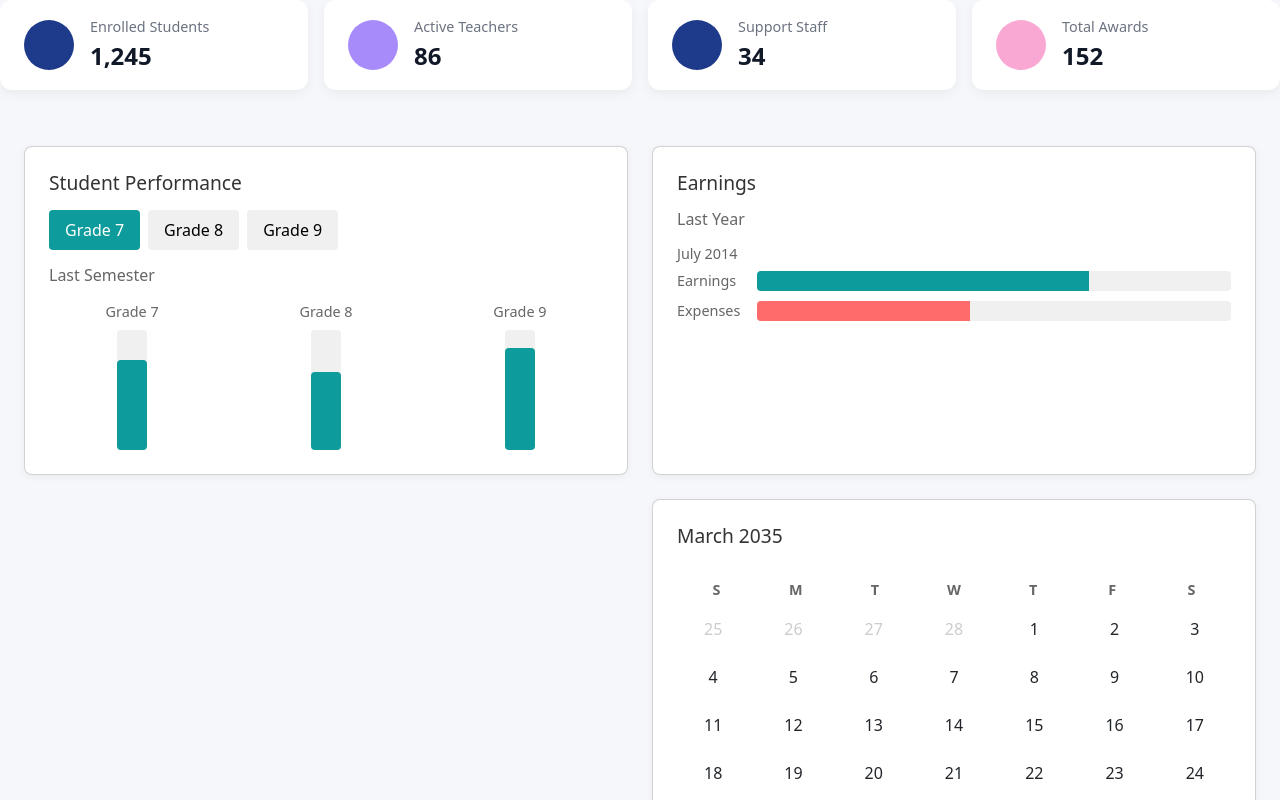
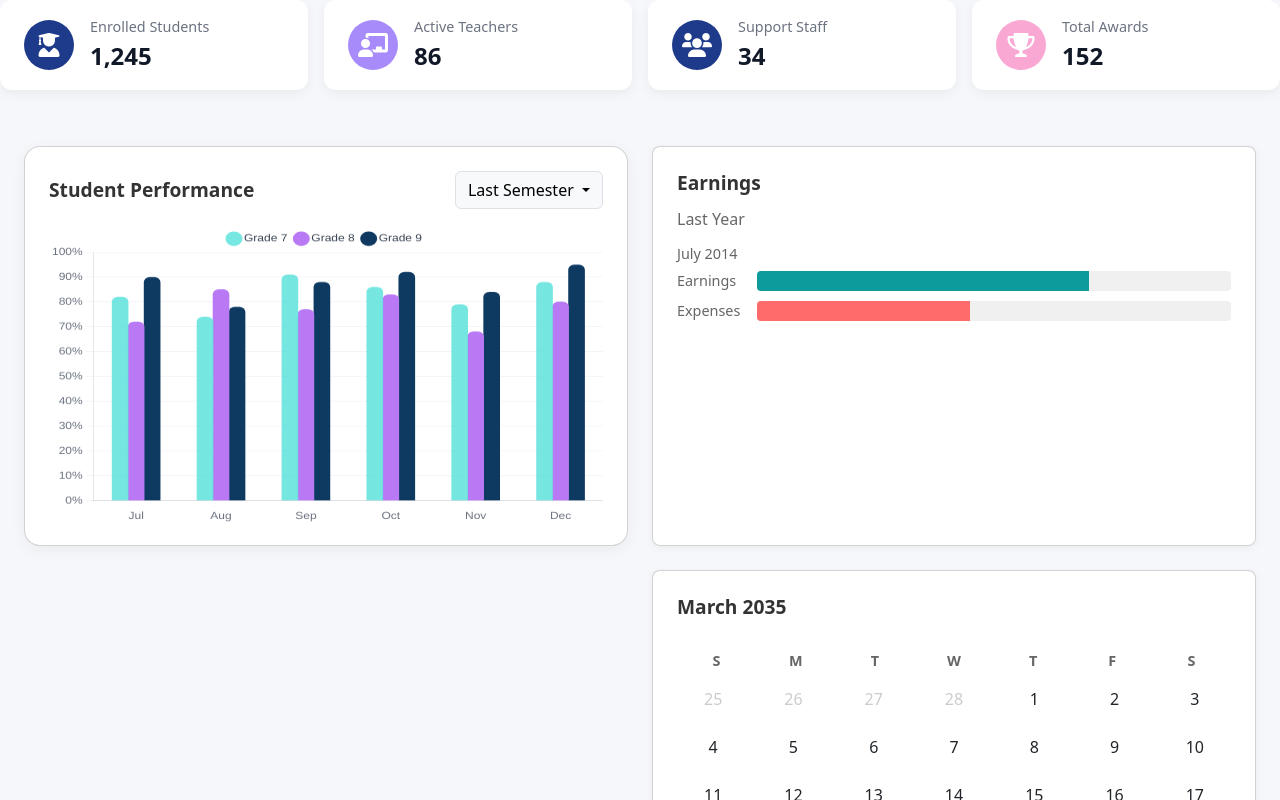
Before and after one commit to JMMAwais/TechDev, an Angular app: page /dashboard in a window 1280 px wide. Shown: the top 800 px of the page. Built offline with nearby package versions, Linux system fonts and the light colour scheme.

Commit message:
added chart

```diff
--- a/package.json
+++ b/package.json
@@ -19,6 +19,7 @@
     "@angular/router": "^19.2.0",
     "@popperjs/core": "^2.11.8",
     "bootstrap": "^5.3.8",
+    "chart.js": "^4.5.1",
     "rxjs": "~7.8.0",
     "tslib": "^2.3.0",
     "zone.js": "~0.15.0"
--- a/src/app/components/dashboard/dashboard.component.css
+++ b/src/app/components/dashboard/dashboard.component.css
@@ -419,3 +419,23 @@
   font-weight: 600;
   color: #111827;
 }
+
+
+.performance-card {
+  background: #fff;
+  border-radius: 16px;
+  padding: 1.5rem;
+  box-shadow: 0 4px 15px rgba(0, 0, 0, 0.05);
+  height: 400px;
+}
+
+canvas {
+  width: 100% !important;
+  height: 300px !important;
+}
+
+h2 {
+  font-size: 1.2rem;
+  font-weight: 600;
+  color: #1f2937;
+}
--- a/src/app/components/dashboard/dashboard.component.html
+++ b/src/app/components/dashboard/dashboard.component.html
@@ -3,7 +3,7 @@
   <!-- Dashboard Summary Cards -->
 <div class="summary-cards">
   <div class="summary-card">
-    <div class="card-icon students-icon"></div>
+    <div class="card-icon students-icon"><i class="fa-solid fa-user-graduate"></i></div>
     <div class="card-info">
       <div class="card-title">Enrolled Students</div>
       <div class="card-value">1,245</div>
@@ -11,7 +11,7 @@
   </div>
 
   <div class="summary-card">
-    <div class="card-icon teachers-icon"></div>
+    <div class="card-icon teachers-icon"><i class="fa-solid fa-chalkboard-user"></i></div>
     <div class="card-info">
       <div class="card-title">Active Teachers</div>
       <div class="card-value">86</div>
@@ -19,7 +19,7 @@
   </div>
 
   <div class="summary-card">
-    <div class="card-icon staff-icon"></div>
+    <div class="card-icon staff-icon"><i class="fa-solid fa-users"></i></div>
     <div class="card-info">
       <div class="card-title">Support Staff</div>
       <div class="card-value">34</div>
@@ -27,7 +27,7 @@
   </div>
 
   <div class="summary-card">
-    <div class="card-icon awards-icon"></div>
+    <div class="card-icon awards-icon"><i class="fa-solid fa-trophy"></i></div>
     <div class="card-info">
       <div class="card-title">Total Awards</div>
       <div class="card-value">152</div>
@@ -40,37 +40,27 @@
     <!-- Main Content Area -->
     <div class="main-content">
       <!-- Student Performance Section -->
-      <div class="card performance-card">
-        <h2>Student Performance</h2>
-        <div class="grade-tabs">
-          <button class="grade-tab active">Grade 7</button>
-          <button class="grade-tab">Grade 8</button>
-          <button class="grade-tab">Grade 9</button>
-        </div>
-        <div class="performance-section">
-          <h3>Last Semester</h3>
-          <div class="grade-bars">
-            <div class="grade-bar">
-              <div class="bar-label">Grade 7</div>
-              <div class="bar-container">
-                <div class="bar-fill" style="height: 75%"></div>
-              </div>
-            </div>
-            <div class="grade-bar">
-              <div class="bar-label">Grade 8</div>
-              <div class="bar-container">
-                <div class="bar-fill" style="height: 65%"></div>
-              </div>
-            </div>
-            <div class="grade-bar">
-              <div class="bar-label">Grade 9</div>
-              <div class="bar-container">
-                <div class="bar-fill" style="height: 85%"></div>
-              </div>
-            </div>
-          </div>
-        </div>
-      </div>
+   <div class="card performance-card">
+  <div class="d-flex justify-content-between align-items-center mb-3">
+    <h2 class="mb-0">Student Performance</h2>
+    <div class="dropdown">
+      <button
+        class="btn btn-light border dropdown-toggle"
+        type="button"
+        data-bs-toggle="dropdown"
+      >
+        Last Semester
+      </button>
+      <ul class="dropdown-menu">
+        <li><a class="dropdown-item" href="#">Last Semester</a></li>
+        <li><a class="dropdown-item" href="#">This Semester</a></li>
+      </ul>
+    </div>
+  </div>
+
+  <canvas id="studentPerformanceChart"></canvas>
+</div>
+
 
       <!-- Earnings & Expenses Section -->
       <div class="card finance-card">
--- a/src/app/components/dashboard/dashboard.component.ts
+++ b/src/app/components/dashboard/dashboard.component.ts
@@ -1,5 +1,7 @@
-import { Component, HostListener } from '@angular/core';
+import { AfterViewInit, Component, HostListener } from '@angular/core';
 import { CommonModule } from '@angular/common';
+import { Chart, registerables } from 'chart.js';
+Chart.register(...registerables);
 
 @Component({
   selector: 'app-dashboard',
@@ -8,6 +10,81 @@ import { CommonModule } from '@angular/common';
   templateUrl: './dashboard.component.html',
   styleUrls: ['./dashboard.component.css']
 })
-export class DashboardComponent {
+export class DashboardComponent implements AfterViewInit {
+  ngAfterViewInit(): void {
+    this.createStudentPerformanceChart();
+  }
+  createStudentPerformanceChart() {
+    const ctx = document.getElementById('studentPerformanceChart') as HTMLCanvasElement;
 
+    new Chart(ctx, {
+      type: 'bar',
+      data: {
+        labels: ['Jul', 'Aug', 'Sep', 'Oct', 'Nov', 'Dec'],
+        datasets: [
+          {
+            label: 'Grade 7',
+            data: [82, 74, 91, 86, 79, 88],
+            backgroundColor: '#5de2dcd7', // blue
+            borderRadius: 6,
+            barThickness: 16
+          },
+          {
+            label: 'Grade 8',
+            data: [72, 85, 77, 83, 68, 80],
+            backgroundColor: '#b979f5ff', // pink
+            borderRadius: 6,
+            barThickness: 16
+          },
+          {
+            label: 'Grade 9',
+            data: [90, 78, 88, 92, 84, 95],
+            backgroundColor: '#0b365efb', // violet
+            borderRadius: 6,
+            barThickness: 16
+          }
+        ]
+      },
+      options: {
+        responsive: true,
+        maintainAspectRatio: false,
+        scales: {
+          x: {
+            grid: {
+              display: false
+            },
+            ticks: {
+              color: '#6b7280'
+            }
+          },
+          y: {
+            grid: {
+              color: '#f1f5f9'
+            },
+            ticks: {
+              color: '#6b7280',
+              callback: (val) => val + '%'
+            },
+            beginAtZero: true,
+            max: 100
+          }
+        },
+        plugins: {
+          legend: {
+            position: 'top',
+            labels: {
+              color: '#374151',
+              usePointStyle: true,
+              boxWidth: 8
+            }
+          },
+          tooltip: {
+            backgroundColor: '#111827',
+            titleColor: '#fff',
+            bodyColor: '#f9fafb'
+          }
+        }
+      }
+    });
+  }
 }
--- a/src/app/components/payment-success/payment-success.component.css
+++ b/src/app/components/payment-success/payment-success.component.css
@@ -1,84 +1,13 @@
-.success-container {
-  display: flex;
-  justify-content: center;
-  align-items: center;
-  height: 80vh;
-  background: #f6f8fa;
+.word-break {
+  word-wrap: break-word;
+  overflow-wrap: anywhere;
 }
 
-.card {
-  background: white;
-  padding: 2rem 3rem;
-  border-radius: 16px;
-  box-shadow: 0 8px 20px rgba(0, 0, 0, 0.1);
-  text-align: left; /* text left aligned overall */
-  max-width: 600px;
-  width: 100%;
-  font-family: "Segoe UI", sans-serif;
+@media (max-width: 576px) {
+  .card h2 {
+    font-size: 1.4rem;
+  }
+  .btn {
+    width: 100%;
+  }
 }
-
-.card h2 {
-  color: #0d9b9b;
-  margin-bottom: 1.8rem;
-  text-align: center; /* heading centered */
-  font-size: 1.8rem;
-  font-weight: 600;
-}
-
-.info-row {
-  display: flex;
-  justify-content: space-between;
-  align-items: flex-start;
-  margin: 0.8rem 0;
-}
-
-.label {
-  font-weight: 600;
-  color: #333;
-  font-size: 0.95rem;
-  margin-right: 100px;
-}
-
-.value {
-  color: #555;
-  font-size: 0.9rem;
-  text-align: left;
-  justify-content: space-between;
-  max-width: 500px;
-  word-wrap: break-word; /* for long transaction ref */
-  overflow-wrap: anywhere;
-
-}
-
-.note {
-  margin-top: 1.5rem;
-  font-size: 1.1rem;
-  color: #666;
-  text-align: center;
-}
-
-.btn {
-  display: block;
-  margin: 1.5rem auto 0;
-  padding: 0.8rem 1.5rem;
-  border-radius: 8px;
-  background-color: #0d9b9b;
-  color: white;
-  text-decoration: none;
-  font-weight: 500;
-  transition: background 0.3s ease;
-  text-align: center;
-  width: fit-content;
-}
-
-.btn:hover {
-  background-color: #088a8a;
-}
-.val-text {
-  margin-left: auto;
-  text-align: right;
-  flex-shrink: 0; /* prevent value from wrapping early */
-  word-wrap: break-word;
-  overflow-wrap: anywhere;
-  max-width: 60%; /* prevents it from overflowing card */
-}
--- a/src/app/components/payment-success/payment-success.component.html
+++ b/src/app/components/payment-success/payment-success.component.html
@@ -1,27 +1,34 @@
-<div class="success-container">
-  <div class="card">
-    <h2>{{ message }}</h2>
+<div class="container-fluid bg-light min-vh-100 d-flex justify-content-center align-items-center">
+  <div class="card shadow-lg border-0 p-4 p-md-5 text-center" style="max-width: 600px; width: 100%;">
+    <h2 class="text-success fw-semibold mb-4">{{ message }}</h2>
 
     <ng-container *ngIf="refSessionId; else loading">
-    <p class="value">
-        <span class="label">Transaction Ref:</span>
-        <span class="val-text">{{ refSessionId }}</span>
-    </p>
-    <p class="value">
-        <span class="label">Amount Paid:</span>
-        <span class="val-text">{{ amount | currency:'$' }}</span>
-    </p>
-    <p class="value">
-        <span class="label">Date:</span>
-        <span class="val-text">{{ date | date:'medium' }}</span>
-    </p>
-      <p class="note">You will receive a confirmation email shortly.</p>
+      <div class="mb-3 text-start">
+        <div class="d-flex justify-content-between flex-wrap mb-2">
+          <span class="fw-semibold text-dark">Transaction Ref:</span>
+          <span class="text-muted word-break">{{ refSessionId }}</span>
+        </div>
+        <div class="d-flex justify-content-between flex-wrap mb-2">
+          <span class="fw-semibold text-dark">Amount Paid:</span>
+          <span class="text-muted">{{ amount | currency:'$' }}</span>
+        </div>
+        <div class="d-flex justify-content-between flex-wrap mb-2">
+          <span class="fw-semibold text-dark">Date:</span>
+          <span class="text-muted">{{ date | date:'medium' }}</span>
+        </div>
+      </div>
+
+      <p class="text-secondary mt-3">You will receive a confirmation email shortly.</p>
     </ng-container>
 
     <ng-template #loading>
-      <p class="info-row">Verifying your payment, please wait...</p>
+      <div class="alert alert-info text-center mb-3">
+        <i class="bi bi-hourglass-split me-2"></i> Verifying your payment, please wait...
+      </div>
     </ng-template>
 
-    <a routerLink="/dashboard" class="btn">Go to Dashboard</a>
+    <a routerLink="/dashboard" class="btn btn-success mt-4 px-4 py-2 fw-semibold">
+      <i class="bi bi-speedometer2 me-2"></i> Go to Dashboard
+    </a>
   </div>
 </div>
```
Also changed, not shown: 1 other file (tests, documents, lock files or other folders).
